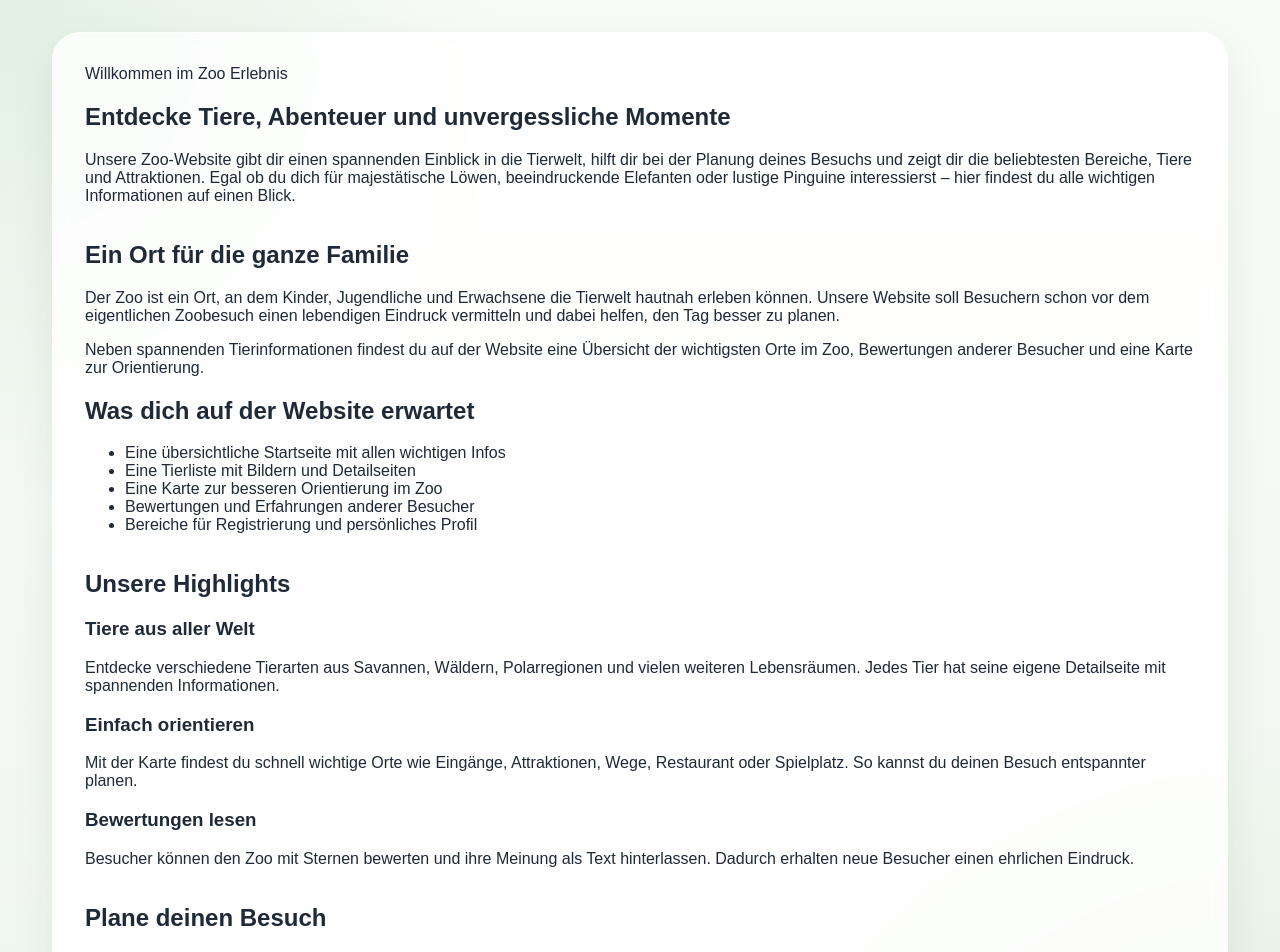
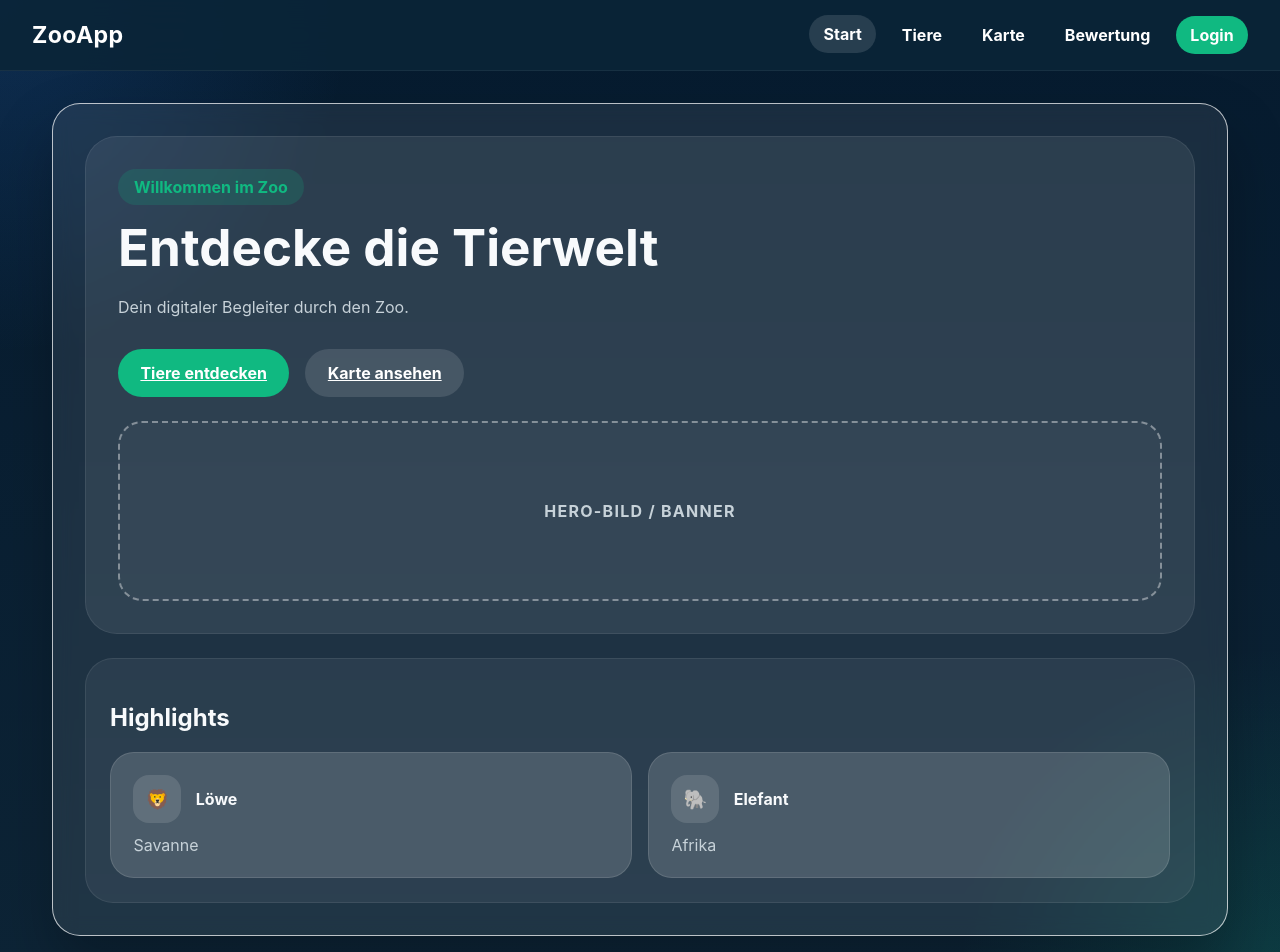
Before and after one commit to Cattlx/M426-ZooApp, a React (Vite) app in the folder Zoo-App/: page / in a window 1280 px wide. Shown: the top 952 px of the page. Built offline with nearby package versions, Linux system fonts and the light colour scheme.

Commit message:
feat: Homepage fixed

```diff
--- a/Zoo-App/src/App.jsx
+++ b/Zoo-App/src/App.jsx
@@ -1,13 +1,36 @@
-import { Routes, Route } from "react-router-dom";
+import { Routes, Route, NavLink } from "react-router-dom";
 
 import Home from "./pages/Home";
+import Tiere from "./pages/Tiere";
+import Karte from "./pages/Karte";
+import Bewertung from "./pages/Bewertung";
+import Login from "./pages/Login";
 
 export default function App() {
   return (
-    <div>
+    <div className="app-shell">
+      <header className="navbar">
+        <div className="logo">ZooApp</div>
+        <nav>
+          <NavLink to="/" end>
+            Start
+          </NavLink>
+          <NavLink to="/tiere">Tiere</NavLink>
+          <NavLink to="/karte">Karte</NavLink>
+          <NavLink to="/bewertung">Bewertung</NavLink>
+          <NavLink to="/login" className="button-link">
+            Login
+          </NavLink>
+        </nav>
+      </header>
+
       <main className="container">
         <Routes>
           <Route path="/" element={<Home />} />
+          <Route path="/tiere" element={<Tiere />} />
+          <Route path="/karte" element={<Karte />} />
+          <Route path="/bewertung" element={<Bewertung />} />
+          <Route path="/login" element={<Login />} />
         </Routes>
       </main>
     </div>
--- /dev/null
+++ b/Zoo-App/src/pages/Bewertung.jsx
@@ -0,0 +1,8 @@
+export default function Bewertung() {
+  return (
+    <section className="page">
+      <h1>Bewertung</h1>
+      <p>Hier kommt später der Bewertungstext oder das Bewertungsformular hin.</p>
+    </section>
+  );
+}
--- a/Zoo-App/src/pages/Home.jsx
+++ b/Zoo-App/src/pages/Home.jsx
@@ -5,107 +5,45 @@ export default function Home() {
         <section className="page home-page">
             <div className="hero hero-large">
                 <div className="hero-content">
-                    <span className="hero-badge">Willkommen im Zoo Erlebnis</span>
-                    <h1>Entdecke Tiere, Abenteuer und unvergessliche Momente</h1>
+                    <span className="hero-badge">Willkommen im Zoo</span>
+                    <h1>Entdecke die Tierwelt</h1>
                     <p className="hero-text">
-                        Unsere Zoo-Website gibt dir einen spannenden Einblick in die Tierwelt,
-                        hilft dir bei der Planung deines Besuchs und zeigt dir die beliebtesten
-                        Bereiche, Tiere und Attraktionen. Egal ob du dich für majestätische
-                        Löwen, beeindruckende Elefanten oder lustige Pinguine interessierst –
-                        hier findest du alle wichtigen Informationen auf einen Blick.
+                        Dein digitaler Begleiter durch den Zoo.
                     </p>
-
-
+                    <div className="hero-actions">
+                        <Link to="/tiere" className="button button-primary">
+                            Tiere entdecken
+                        </Link>
+                        <Link to="/karte" className="button button-secondary">
+                            Karte ansehen
+                        </Link>
+                    </div>
                 </div>
-            </div>
-
-            <div className="home-section intro-grid">
-                <div className="info-box">
-                    <h2>Ein Ort für die ganze Familie</h2>
-                    <p>
-                        Der Zoo ist ein Ort, an dem Kinder, Jugendliche und Erwachsene die
-                        Tierwelt hautnah erleben können. Unsere Website soll Besuchern schon vor
-                        dem eigentlichen Zoobesuch einen lebendigen Eindruck vermitteln und dabei
-                        helfen, den Tag besser zu planen.
-                    </p>
-                    <p>
-                        Neben spannenden Tierinformationen findest du auf der Website eine
-                        Übersicht der wichtigsten Orte im Zoo, Bewertungen anderer Besucher und
-                        eine Karte zur Orientierung.
-                    </p>
-                </div>
-
-                <div className="info-box highlight-box">
-                    <h2>Was dich auf der Website erwartet</h2>
-                    <ul className="feature-list">
-                        <li>Eine übersichtliche Startseite mit allen wichtigen Infos</li>
-                        <li>Eine Tierliste mit Bildern und Detailseiten</li>
-                        <li>Eine Karte zur besseren Orientierung im Zoo</li>
-                        <li>Bewertungen und Erfahrungen anderer Besucher</li>
-                        <li>Bereiche für Registrierung und persönliches Profil</li>
-                    </ul>
-                </div>
-            </div>
-
-            <div className="home-section">
-                <h2>Unsere Highlights</h2>
-                <div className="highlight-grid">
-                    <div className="feature-card">
-                        <h3>Tiere aus aller Welt</h3>
-                        <p>
-                            Entdecke verschiedene Tierarten aus Savannen, Wäldern, Polarregionen
-                            und vielen weiteren Lebensräumen. Jedes Tier hat seine eigene
-                            Detailseite mit spannenden Informationen.
-                        </p>
-                    </div>
-
-                    <div className="feature-card">
-                        <h3>Einfach orientieren</h3>
-                        <p>
-                            Mit der Karte findest du schnell wichtige Orte wie Eingänge,
-                            Attraktionen, Wege, Restaurant oder Spielplatz. So kannst du deinen
-                            Besuch entspannter planen.
-                        </p>
-                    </div>
-
-                    <div className="feature-card">
-                        <h3>Bewertungen lesen</h3>
-                        <p>
-                            Besucher können den Zoo mit Sternen bewerten und ihre Meinung als Text
-                            hinterlassen. Dadurch erhalten neue Besucher einen ehrlichen Eindruck.
-                        </p>
+                <div className="hero-banner-box">
+                    <div className="hero-banner-placeholder">
+                        <span>Hero-Bild / Banner</span>
                     </div>
                 </div>
             </div>
 
-            <div className="home-section visit-section">
-                <div>
-                    <h2>Plane deinen Besuch</h2>
-                    <p>
-                        Ein Zoobesuch ist am schönsten, wenn man schon vorher weiß, was man
-                        sehen möchte. Vielleicht willst du zuerst zu den Großkatzen, danach zu
-                        den Elefanten und später noch beim Restaurant oder auf dem Spielplatz
-                        vorbeischauen. Mit unserer Website kannst du dir bereits im Voraus einen
-                        Überblick verschaffen.
-                    </p>
-                    <p>
-                        Besonders Familien profitieren davon, wenn sie wichtige Stationen schon
-                        kennen. So bleibt mehr Zeit für das eigentliche Erlebnis vor Ort.
-                    </p>
+            <div className="home-section highlight-panel">
+                <h2>Highlights</h2>
+                <div className="highlight-grid">
+                    <article className="feature-card feature-card-large">
+                        <div className="feature-card-top">
+                            <span className="feature-icon">🦁</span>
+                            <strong>Löwe</strong>
+                        </div>
+                        <p>Savanne</p>
+                    </article>
+                    <article className="feature-card feature-card-large">
+                        <div className="feature-card-top">
+                            <span className="feature-icon">🐘</span>
+                            <strong>Elefant</strong>
+                        </div>
+                        <p>Afrika</p>
+                    </article>
                 </div>
-
-
-            </div>
-
-            <div className="home-section closing-box">
-                <h2>Warum diese Website?</h2>
-                <p>
-                    Diese Website wurde entwickelt, um Informationen, Orientierung und
-                    Benutzerfunktionen an einem Ort zusammenzuführen. Besucher sollen schnell
-                    finden, was sie suchen, und gleichzeitig Lust bekommen, den Zoo selbst zu
-                    entdecken. Durch die klare Struktur, anschauliche Inhalte und praktische
-                    Funktionen entsteht ein moderner und benutzerfreundlicher Webauftritt.
-                </p>
             </div>
         </section>
     );
--- /dev/null
+++ b/Zoo-App/src/pages/Karte.jsx
@@ -0,0 +1,8 @@
+export default function Karte() {
+  return (
+    <section className="page">
+      <h1>Karte</h1>
+      <p>Hier kommt später die Zoo-Karte hin.</p>
+    </section>
+  );
+}
--- /dev/null
+++ b/Zoo-App/src/pages/Login.jsx
@@ -0,0 +1,8 @@
+export default function Login() {
+  return (
+    <section className="page">
+      <h1>Login</h1>
+      <p>Hier kommt später das Login-Feld hin.</p>
+    </section>
+  );
+}
--- /dev/null
+++ b/Zoo-App/src/pages/Tiere.jsx
@@ -0,0 +1,8 @@
+export default function Tiere() {
+  return (
+    <section className="page">
+      <h1>Tiere</h1>
+      <p>Hier kommen später die Tierdetails und Tierliste hin.</p>
+    </section>
+  );
+}
--- a/Zoo-App/src/styles.css
+++ b/Zoo-App/src/styles.css
@@ -3,18 +3,18 @@
 }
 
 :root {
-  --bg: #f4f8f3;
-  --surface: rgba(255, 255, 255, 0.82);
-  --surface-strong: #ffffff;
-  --text: #1f2937;
-  --muted: #5f6f64;
-  --primary: #1d4d2f;
-  --primary-2: #2f7a4a;
-  --primary-3: #4ca56a;
-  --line: rgba(29, 77, 47, 0.12);
-  --shadow: 0 18px 45px rgba(18, 38, 24, 0.08);
-  --shadow-soft: 0 10px 30px rgba(18, 38, 24, 0.06);
-  --radius: 22px;
+  --bg: #061b2f;
+  --surface: rgba(255, 255, 255, 0.08);
+  --surface-strong: rgba(255, 255, 255, 0.14);
+  --text: #f8fafc;
+  --muted: #c7d2d9;
+  --primary: #10b981;
+  --primary-2: #34d399;
+  --primary-3: #6ee7b7;
+  --line: rgba(255, 255, 255, 0.14);
+  --shadow: 0 30px 60px rgba(0, 0, 0, 0.25);
+  --shadow-soft: 0 18px 45px rgba(0, 0, 0, 0.18);
+  --radius: 28px;
 }
 
 html {
@@ -23,16 +23,17 @@ html {
 
 body {
   margin: 0;
-  font-family: Arial, sans-serif;
+  min-height: 100vh;
+  font-family: Inter, Arial, sans-serif;
   color: var(--text);
-  background:
-    radial-gradient(circle at top left, rgba(90, 170, 110, 0.14), transparent 28%),
-    radial-gradient(circle at bottom right, rgba(145, 201, 116, 0.18), transparent 30%),
-    linear-gradient(180deg, #f8fcf7 0%, #eef6ee 100%);
+  background: radial-gradient(circle at top left, rgba(47, 128, 237, 0.18), transparent 22%),
+    radial-gradient(circle at bottom right, rgba(16, 185, 129, 0.16), transparent 20%),
+    linear-gradient(180deg, #061b2f 0%, #0d2436 100%);
 }
 
 img {
   display: block;
+  max-width: 100%;
 }
 
 .navbar {
@@ -42,13 +43,13 @@ img {
   display: flex;
   justify-content: space-between;
   align-items: center;
+  gap: 1rem;
   padding: 1rem 2rem;
-  background: rgba(29, 77, 47, 0.92);
+  background: rgba(11, 37, 56, 0.9);
   color: white;
   flex-wrap: wrap;
-  gap: 1rem;
-  backdrop-filter: blur(14px);
-  box-shadow: 0 10px 30px rgba(0, 0, 0, 0.12);
+  backdrop-filter: blur(18px);
+  border-bottom: 1px solid rgba(255, 255, 255, 0.06);
 }
 
 .navbar nav {
@@ -68,8 +69,13 @@ img {
 
 .navbar a:hover,
 .navbar a.active {
-  background: rgba(255, 255, 255, 0.14);
+  background: rgba(255, 255, 255, 0.12);
   transform: translateY(-1px);
+}
+
+.button-link {
+  background: var(--primary);
+  color: white;
 }
 
 .logo {
@@ -96,4 +102,158 @@ img {
 .home-page {
   display: flex;
   flex-direction: column;
+  gap: 1.5rem;
 }
+
+.hero {
+  display: grid;
+  gap: 1.5rem;
+  padding: 2rem;
+  border-radius: 32px;
+  background: rgba(255, 255, 255, 0.08);
+  border: 1px solid rgba(255, 255, 255, 0.08);
+}
+
+.hero-content {
+  max-width: 640px;
+}
+
+.hero-badge {
+  display: inline-flex;
+  padding: 0.5rem 1rem;
+  border-radius: 999px;
+  background: rgba(16, 185, 129, 0.18);
+  color: var(--primary);
+  font-weight: 700;
+  margin-bottom: 1rem;
+}
+
+.hero h1 {
+  margin: 0;
+  font-size: clamp(2.5rem, 4vw, 4rem);
+  line-height: 1.02;
+}
+
+.hero-text {
+  margin: 1.25rem 0 1.75rem;
+  color: var(--muted);
+  line-height: 1.75;
+}
+
+.hero-actions {
+  display: flex;
+  flex-wrap: wrap;
+  gap: 1rem;
+}
+
+.button {
+  display: inline-flex;
+  align-items: center;
+  justify-content: center;
+  min-height: 3rem;
+  padding: 0 1.4rem;
+  border-radius: 999px;
+  border: none;
+  cursor: pointer;
+  font-weight: 700;
+}
+
+.button-primary {
+  background: var(--primary);
+  color: white;
+}
+
+.button-secondary {
+  background: rgba(255, 255, 255, 0.12);
+  color: white;
+}
+
+.hero-banner-box {
+  display: flex;
+  justify-content: center;
+}
+
+.hero-banner-placeholder {
+  width: 100%;
+  min-height: 180px;
+  border: 2px dashed rgba(255, 255, 255, 0.4);
+  border-radius: 24px;
+  display: grid;
+  place-items: center;
+  color: var(--muted);
+  font-weight: 700;
+  text-transform: uppercase;
+  letter-spacing: 0.08em;
+  background: rgba(255, 255, 255, 0.03);
+}
+
+.highlight-panel {
+  background: rgba(255, 255, 255, 0.06);
+  padding: 1.5rem;
+  border-radius: 28px;
+  border: 1px solid rgba(255, 255, 255, 0.08);
+}
+
+.highlight-grid {
+  display: grid;
+  grid-template-columns: repeat(2, minmax(0, 1fr));
+  gap: 1rem;
+  margin-top: 1rem;
+}
+
+.feature-card {
+  padding: 1.4rem;
+  border-radius: 24px;
+  background: rgba(255, 255, 255, 0.15);
+  border: 1px solid rgba(255, 255, 255, 0.12);
+  color: var(--text);
+}
+
+.feature-card-top {
+  display: flex;
+  align-items: center;
+  gap: 0.9rem;
+  margin-bottom: 0.75rem;
+}
+
+.feature-icon {
+  display: inline-flex;
+  align-items: center;
+  justify-content: center;
+  width: 3rem;
+  height: 3rem;
+  border-radius: 16px;
+  background: rgba(255, 255, 255, 0.12);
+  font-size: 1.2rem;
+}
+
+.feature-card strong {
+  font-size: 1rem;
+}
+
+.feature-card p {
+  margin: 0;
+  color: var(--muted);
+}
+
+@media (max-width: 900px) {
+  .hero {
+    grid-template-columns: 1fr;
+  }
+}
+
+@media (max-width: 900px) {
+  .highlight-grid {
+    grid-template-columns: 1fr;
+  }
+}
+
+@media (max-width: 700px) {
+  .navbar {
+    padding: 1rem;
+  }
+
+  .container {
+    padding: 1.5rem 1rem 2rem;
+  }
+}
```
Also changed, not shown: package.json (+5 -3 lines), 2 other files (tests, documents, lock files or other folders).
